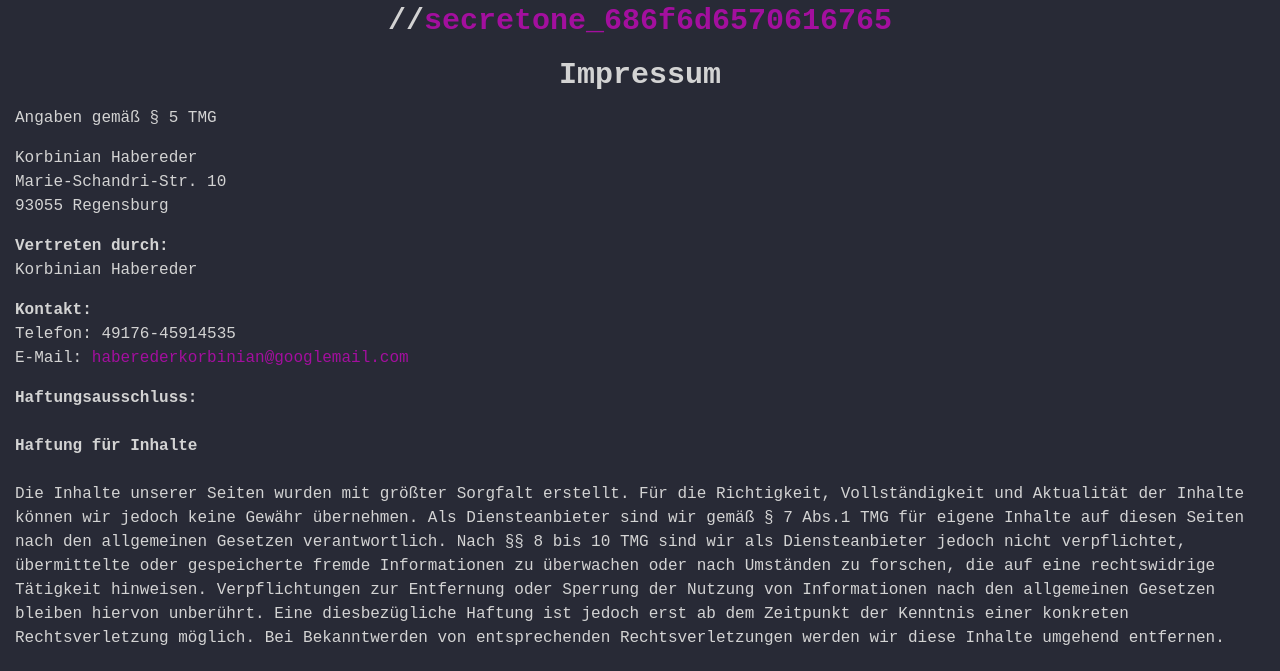
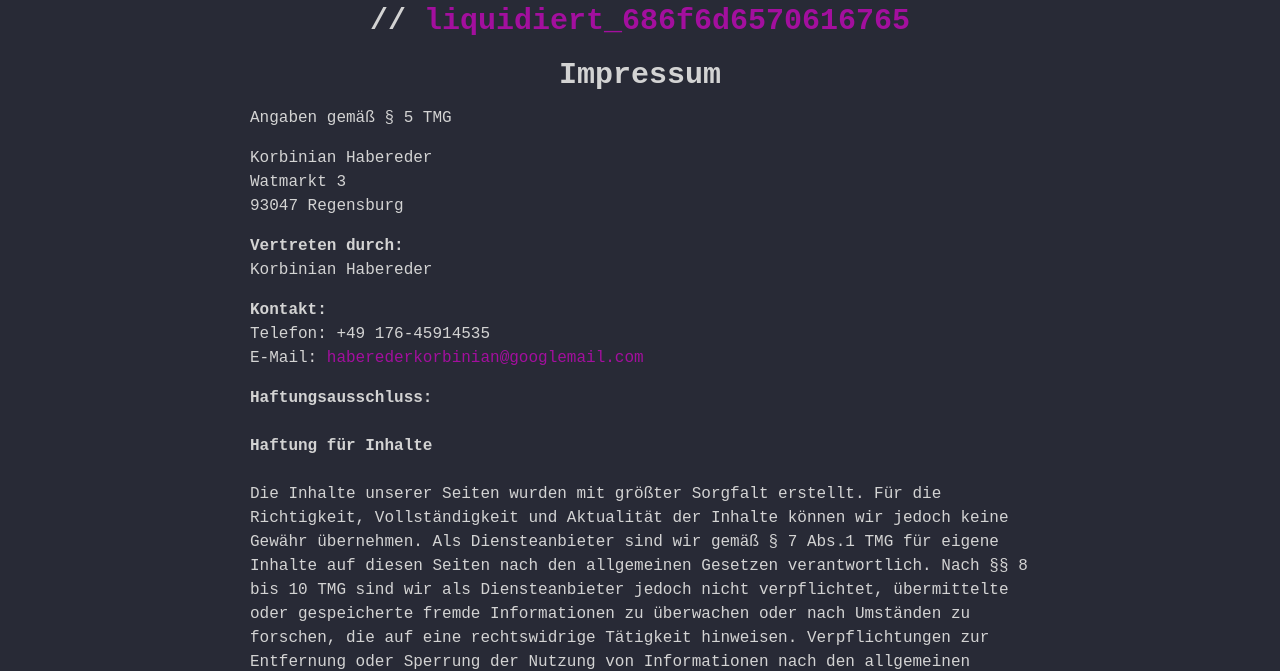
Before and after one commit to liquidiert/liquidiert.github.io, a plain HTML site: page pages/copyright.html in a window 1280 px wide. Shown: the part 514-1185 px from the top of the page. Drawn offline with nearby package versions, Linux system fonts and the light colour scheme.

Commit message:
feature homepage update :sparkles:
  - changed current workplace
  - changed alias
  - updated impressum

changelog-relevant

```diff
--- a/pages/copyright.html
+++ b/pages/copyright.html
@@ -6,7 +6,7 @@
 
   <link rel="icon" href="../res/website_logo.png">
 
-  <title>secretone_686f6d6570616765</title>
+  <title>liquidiert_686f6d6570616765</title>
   <meta name="description" content="686f6d6570616765">
   <meta name="author" content="KorbinianHabereder">
   <meta name="viewport" content="width=device-width, initial-scale=1.0">
@@ -16,6 +16,12 @@
 
 </head>
 
+<style>
+    .squished-container {
+        margin: 0 250px;
+    }
+</style>
+
 <body>
 
     <script src="https://code.jquery.com/jquery-3.3.1.slim.min.js" integrity="sha384-q8i/X+965DzO0rT7abK41JStQIAqVgRVzpbzo5smXKp4YfRvH+8abtTE1Pi6jizo" crossorigin="anonymous"></script>
@@ -24,17 +30,17 @@
 
     <div id="header">
         <img class="img-fluid" src="../res/website_logo.png" alt="logo" style="width:512px; height:512px;"><br>
-        <h1>//<a href="../">secretone_686f6d6570616765</a></h1>
+        <h1>// <a href="../">liquidiert_686f6d6570616765</a></h1>
     </div>
 
-    <div class="container-fluid" id='impressum'>
+    <div class="squished-container" id='impressum'>
         <h1>Impressum</h1><p>Angaben gem&auml&szlig &sect 5 TMG</p><p>Korbinian Habereder <br>
-        Marie-Schandri-Str. 10<br>
-        93055 Regensburg <br>
+        Watmarkt 3<br>
+        93047 Regensburg <br>
         </p><p> <strong>Vertreten durch: </strong><br>
         Korbinian Habereder<br>
         </p><p><strong>Kontakt:</strong> <br>
-        Telefon: 49176-45914535<br>
+        Telefon: +49 176-45914535<br>
         E-Mail: <a href='mailto:ahberederkorbinian@googlemail.com'>haberederkorbinian@googlemail.com</a></br></p><p><strong>Haftungsausschluss: </strong><br><br><strong>Haftung f&uumlr Inhalte</strong><br><br>
         Die Inhalte unserer Seiten wurden mit gr&ouml&szligter Sorgfalt erstellt. F&uumlr die Richtigkeit, Vollst&aumlndigkeit und Aktualit&aumlt der Inhalte k&oumlnnen wir jedoch keine Gew&aumlhr &uumlbernehmen. Als Diensteanbieter sind wir gem&auml&szlig &sect 7 Abs.1 TMG f&uumlr eigene Inhalte auf diesen Seiten nach den allgemeinen Gesetzen verantwortlich. Nach &sect&sect 8 bis 10 TMG sind wir als Diensteanbieter jedoch nicht verpflichtet, &uumlbermittelte oder gespeicherte fremde Informationen zu &uumlberwachen oder nach Umst&aumlnden zu forschen, die auf eine rechtswidrige T&aumltigkeit hinweisen. Verpflichtungen zur Entfernung oder Sperrung der Nutzung von Informationen nach den allgemeinen Gesetzen bleiben hiervon unber&uumlhrt. Eine diesbez&uumlgliche Haftung ist jedoch erst ab dem Zeitpunkt der Kenntnis einer konkreten Rechtsverletzung m&oumlglich. Bei Bekanntwerden von entsprechenden Rechtsverletzungen werden wir diese Inhalte umgehend entfernen.<br><br><strong>Haftung f&uumlr Links</strong><br><br>
         Unser Angebot enth&aumllt Links zu externen Webseiten Dritter, auf deren Inhalte wir keinen Einfluss haben. Deshalb k&oumlnnen wir f&uumlr diese fremden Inhalte auch keine Gew&aumlhr &uumlbernehmen. F&uumlr die Inhalte der verlinkten Seiten ist stets der jeweilige Anbieter oder Betreiber der Seiten verantwortlich. Die verlinkten Seiten wurden zum Zeitpunkt der Verlinkung auf m&oumlgliche Rechtsverst&ouml&szlige &uumlberpr&uumlft. Rechtswidrige Inhalte waren zum Zeitpunkt der Verlinkung nicht erkennbar. Eine permanente inhaltliche Kontrolle der verlinkten Seiten ist jedoch ohne konkrete Anhaltspunkte einer Rechtsverletzung nicht zumutbar. Bei Bekanntwerden von Rechtsverletzungen werden wir derartige Links umgehend entfernen.<br><br><strong>Urheberrecht</strong><br><br>
@@ -47,5 +53,6 @@
     <div id="footer">
         // <a href="../pages/contact.html">Contact</a> | <a href="../pages/copyright.html">Copyright</a>
     </div>
+
 </body>
 </html>
```
Also changed, not shown: index.html (+3 -3 lines), pages/contact.html (+3 -2 lines).
